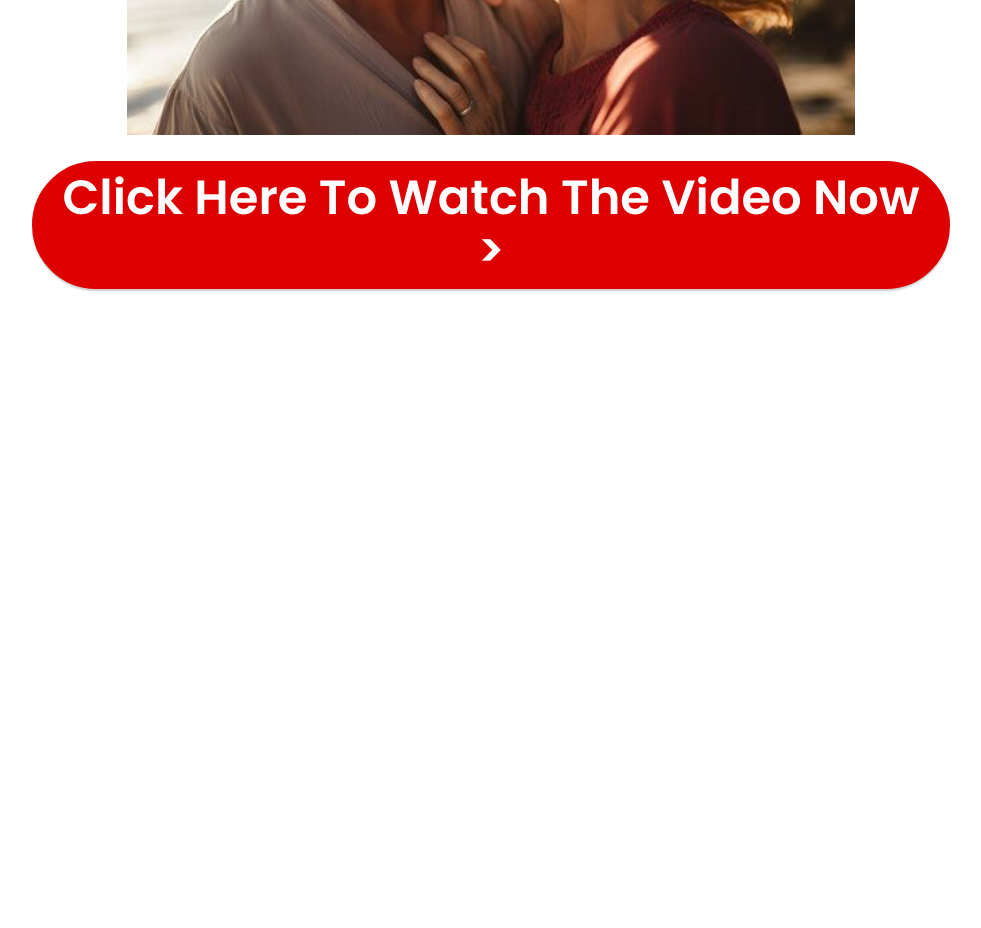
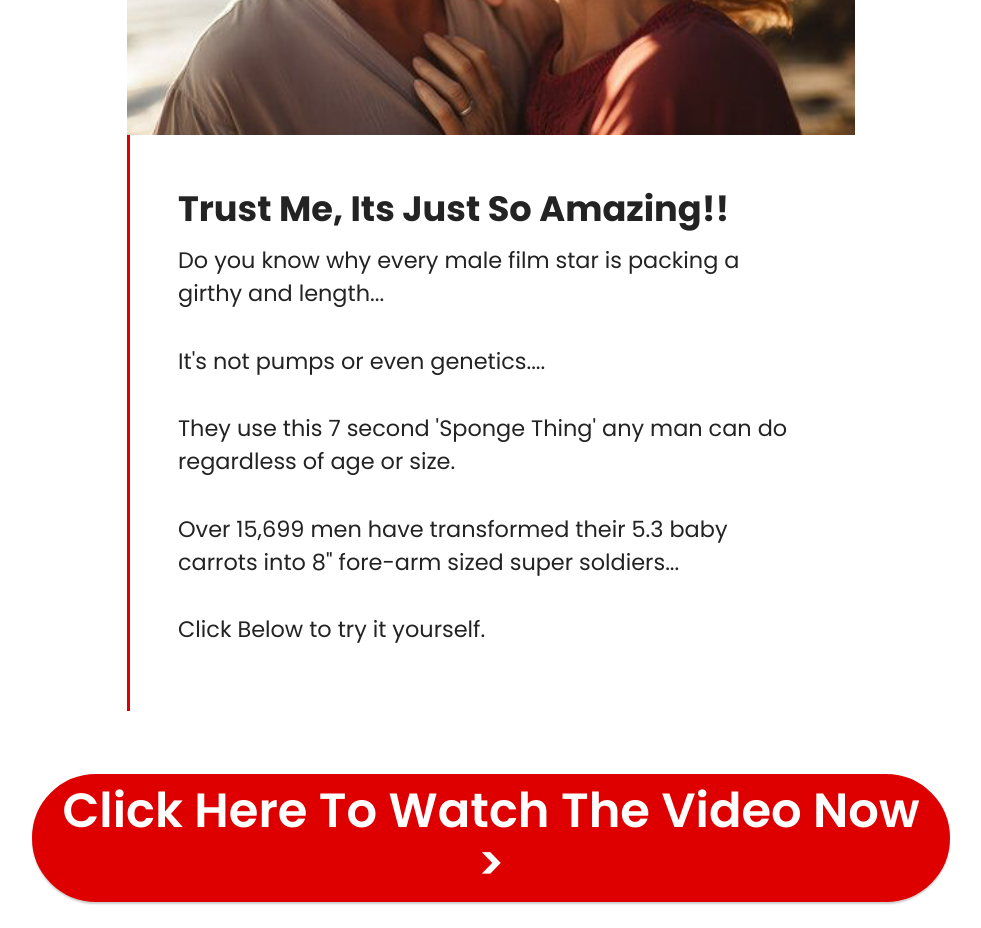
Before and after one commit to paimsa/real, a plain HTML site: page index.html in a window 1280 px wide. Shown: the part 520-1448 px from the top of the page, without its empty margins (149-1130 px from the left). Before the commit the page ends 835 px from the top, so only its background shows below. Drawn offline with Linux system fonts and the light colour scheme.

Commit message:
Update index.html

```diff
--- a/index.html
+++ b/index.html
@@ -71,6 +71,21 @@
     </div>
 </section>
 
+  <section data-bs-version="5.1" class="content7 cid-u39aGFN2CX" id="content7-5c">
+
+    <div class="container">
+        <div class="row justify-content-center">
+            <div class="col-12 col-md-8">
+                <blockquote>
+                <h5 class="mbr-section-title mbr-fonts-style mb-2 display-5"><strong>Trust Me, Its Just So Amazing!!</strong></h5>
+                <p class="mbr-text mbr-fonts-style display-7">Do you know why every male film star is packing a girthy and length...<br><br>It's not pumps or even genetics....<br><br>They use this 7 second 'Sponge Thing' any man can do regardless of age or size.<br><br>Over 15,699 men have transformed their 5.3 baby carrots into 8" fore-arm sized super soldiers...<br><br>Click Below to try it yourself.</p></blockquote>
+            </div>
+        </div>
+    </div>
+</section>
+
+
+
 <section data-bs-version="5.1" class="info3 cid-tPzxbsUrVC" id="info3-58">
 
 
```
